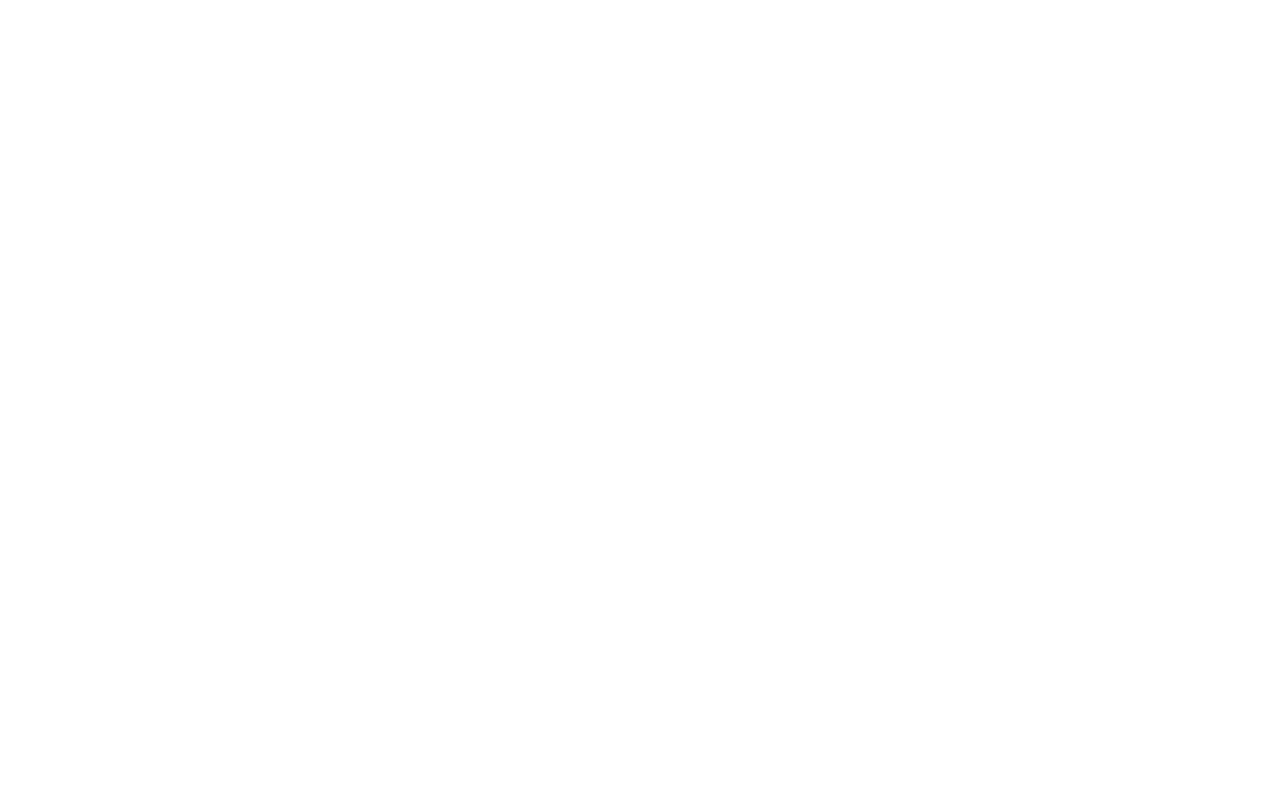
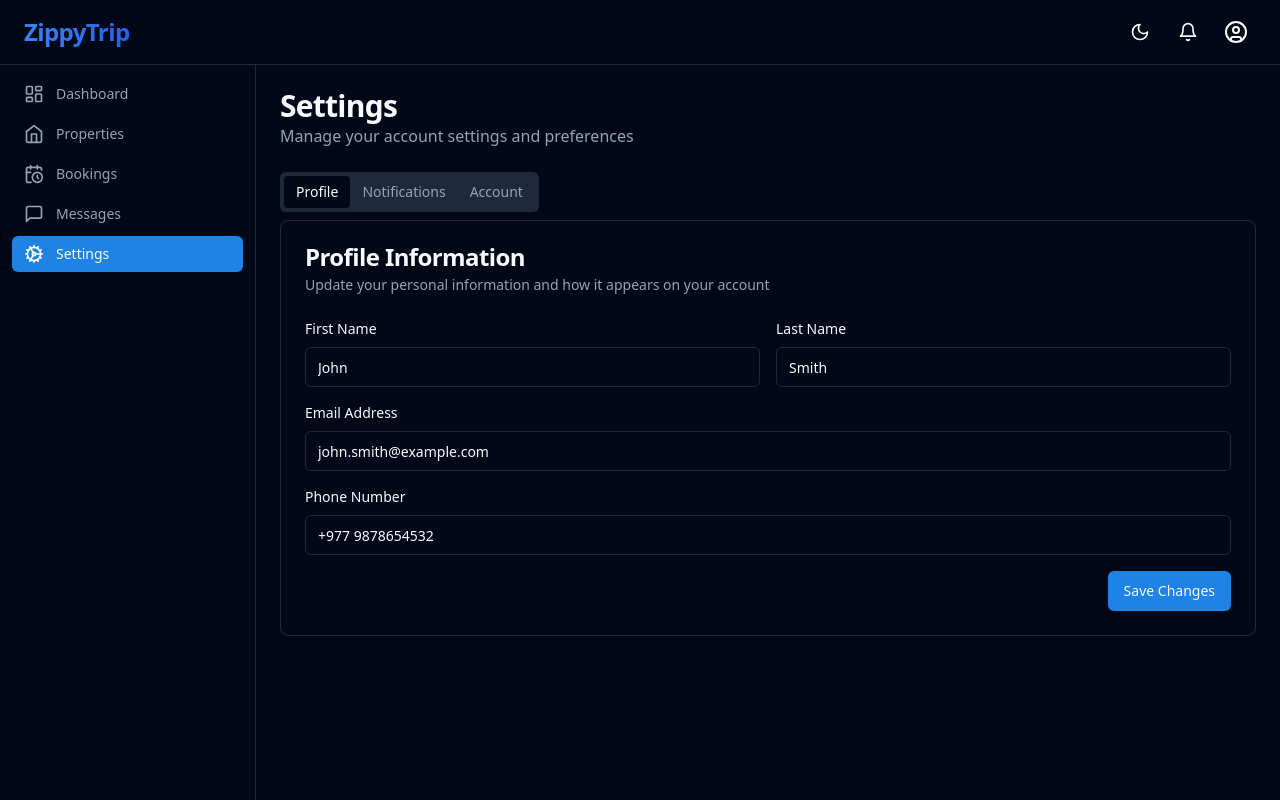
Before and after one commit to KarMa063/ZippyTrip, a React (Vite) app in the folder Frontend/project/: page /gsettings in a window 1280 px wide. Before the commit this address had no page. Built offline with nearby package versions, Linux system fonts and the light colour scheme.

Commit message:
Added settings page for guesthouse owner

```diff
--- a/Frontend/project/src/App.tsx
+++ b/Frontend/project/src/App.tsx
@@ -20,6 +20,7 @@
 import EditRooms from './guesthouse/gpages/EditRooms';
 import GBooking from './guesthouse/gpages/GBooking';
 import GMessages from './guesthouse/gpages/GMessages';
+import GSettings from './guesthouse/gpages/GSetting';
 import { Layout } from './guesthouse/gcomponents/layout';
 import { ThemeProvider } from './guesthouse/gcomponents/theme-provider';
 
@@ -55,6 +56,7 @@
           <Route path="/gproperties/edit/:id" element={<EditProperty />} />
           <Route path="/gbookings" element={<GBooking />} />
           <Route path="/gmessages" element={<GMessages />} />
+          <Route path="/gsettings" element={<GSettings />} />
         </Route>
       </Routes>
     </Router>
--- a/Frontend/project/src/guesthouse/gcomponents/layout.tsx
+++ b/Frontend/project/src/guesthouse/gcomponents/layout.tsx
@@ -82,10 +82,9 @@
                   <Bell className="h-5 w-5" />
                 </Button>
               </DropdownMenuTrigger>
-              <DropdownMenuContent align="end" className="w-80">
+              <DropdownMenuContent align="end" className="w-96 max-h-120">
                 <DropdownMenuLabel>Notifications</DropdownMenuLabel>
                 <DropdownMenuSeparator />
-                <div className="max-h-96 overflow-auto">
                 <div className="py-2 px-4 text-sm">
                   <p className="font-medium">New booking request</p>
                   <p className="text-muted-foreground">Ocean View Suite - May 15-18</p>
@@ -95,9 +94,9 @@
                   <p className="font-medium">Message from guest</p>
                   <p className="text-muted-foreground">John D. sent you a message about their stay</p>
                 </div>
-                </div>
               </DropdownMenuContent>
             </DropdownMenu>
+
 
             <DropdownMenu>
               <DropdownMenuTrigger asChild>
--- /dev/null
+++ b/Frontend/project/src/guesthouse/gpages/GSetting.tsx
@@ -0,0 +1,173 @@
+import { Button } from "../gcomponents/button";
+import { Card, CardContent, CardDescription, CardHeader, CardTitle } from "../gcomponents/card";
+import { Input } from "../gcomponents/input";
+import { Tabs, TabsContent, TabsList, TabsTrigger } from "../gcomponents/tabs";
+
+const GSettings = () => {
+  const handleSaveProfile = () => {
+    console.log("Profile updated");
+  };
+
+  const handleSaveNotifications = () => {
+    console.log("Notification preferences saved");
+  };
+
+  return (
+    <div className="space-y-6">
+      <div>
+        <h1 className="text-3xl font-bold tracking-tight">Settings</h1>
+        <p className="text-muted-foreground">Manage your account settings and preferences</p>
+      </div>
+
+      <Tabs defaultValue="profile">
+        <TabsList>
+          <TabsTrigger value="profile">Profile</TabsTrigger>
+          <TabsTrigger value="notifications">Notifications</TabsTrigger>
+          <TabsTrigger value="account">Account</TabsTrigger>
+        </TabsList>
+
+        <TabsContent value="profile" className="space-y-4">
+          <Card>
+            <CardHeader>
+              <CardTitle>Profile Information</CardTitle>
+              <CardDescription>
+                Update your personal information and how it appears on your account
+              </CardDescription>
+            </CardHeader>
+            <CardContent className="space-y-4">
+              <div className="grid grid-cols-1 md:grid-cols-2 gap-4">
+                <div className="space-y-2">
+                  <p className="text-sm font-medium">First Name</p>
+                  <Input id="firstName" defaultValue="John" />
+                </div>
+                <div className="space-y-2">
+                  <p className="text-sm font-medium">Last Name</p>
+                  <Input id="lastName" defaultValue="Smith" />
+                </div>
+              </div>
+
+              <div className="space-y-2">
+                <p className="text-sm font-medium">Email Address</p>
+                <Input id="email" type="email" defaultValue="john.smith@example.com" />
+              </div>
+
+              <div className="space-y-2">
+                <p className="text-sm font-medium">Phone Number</p>
+                <Input id="phone" defaultValue="+977 9878654532" />
+              </div>
+
+              <div className="flex justify-end">
+                <Button onClick={handleSaveProfile}>Save Changes</Button>
+              </div>
+            </CardContent>
+          </Card>
+        </TabsContent>
+
+        <TabsContent value="notifications" className="space-y-4">
+          <Card>
+            <CardHeader>
+              <CardTitle>Notification Preferences</CardTitle>
+              <CardDescription>
+                Control which notifications you receive and how they are delivered
+              </CardDescription>
+            </CardHeader>
+            <CardContent className="space-y-6">
+              <div className="space-y-4">
+                <h3 className="text-lg font-medium">Email Notifications</h3>
+
+                <div className="flex items-center justify-between">
+                  <div className="space-y-0.5">
+                    <p className="text-sm font-medium">New Bookings</p>
+                    <p className="text-sm text-muted-foreground">
+                      Receive notifications when a new booking is made
+                    </p>
+                  </div>
+                  <input type="checkbox" defaultChecked />
+                </div>
+
+                <hr className="my-4" />
+
+                <div className="flex items-center justify-between">
+                  <div className="space-y-0.5">
+                    <p className="text-sm font-medium">Booking Cancellations</p>
+                    <p className="text-sm text-muted-foreground">
+                      Receive notifications when a booking is cancelled
+                    </p>
+                  </div>
+                  <input type="checkbox" defaultChecked />
+                </div>
+
+                <hr className="my-4" />
+
+                <div className="flex items-center justify-between">
+                  <div className="space-y-0.5">
+                    <p className="text-sm font-medium">Guest Messages</p>
+                    <p className="text-sm text-muted-foreground">
+                      Receive notifications when guests send you messages
+                    </p>
+                  </div>
+                  <input type="checkbox" defaultChecked />
+                </div>
+
+                <hr className="my-4" />
+              </div>
+
+              <div className="flex justify-end">
+                <Button onClick={handleSaveNotifications}>Save Preferences</Button>
+              </div>
+            </CardContent>
+          </Card>
+        </TabsContent>
+
+        <TabsContent value="account" className="space-y-4">
+          <Card>
+            <CardHeader>
+              <CardTitle>Account Security</CardTitle>
+              <CardDescription>Update your password and security settings</CardDescription>
+            </CardHeader>
+            <CardContent className="space-y-4">
+              <div className="space-y-2">
+                <p className="text-sm font-medium">Current Password</p>
+                <Input id="current-password" type="password" />
+              </div>
+
+              <div className="space-y-2">
+                <p className="text-sm font-medium">New Password</p>
+                <Input id="new-password" type="password" />
+              </div>
+
+              <div className="space-y-2">
+                <p className="text-sm font-medium">Confirm New Password</p>
+                <Input id="confirm-password" type="password" />
+              </div>
+
+              <div className="flex justify-end">
+                <Button>Update Password</Button>
+              </div>
+            </CardContent>
+          </Card>
+
+          <Card>
+            <CardHeader>
+              <CardTitle>Danger Zone</CardTitle>
+              <CardDescription>Irreversible and destructive actions</CardDescription>
+            </CardHeader>
+            <CardContent>
+              <div className="flex items-center justify-between">
+                <div>
+                  <h3 className="font-medium">Delete Account</h3>
+                  <p className="text-sm text-muted-foreground">
+                    Permanently delete your account and all your data
+                  </p>
+                </div>
+                <Button variant="destructive">Delete Account</Button>
+              </div>
+            </CardContent>
+          </Card>
+        </TabsContent>
+      </Tabs>
+    </div>
+  );
+};
+
+export default GSettings;
```
Lines whose indentation alone changed are shown as unchanged.
